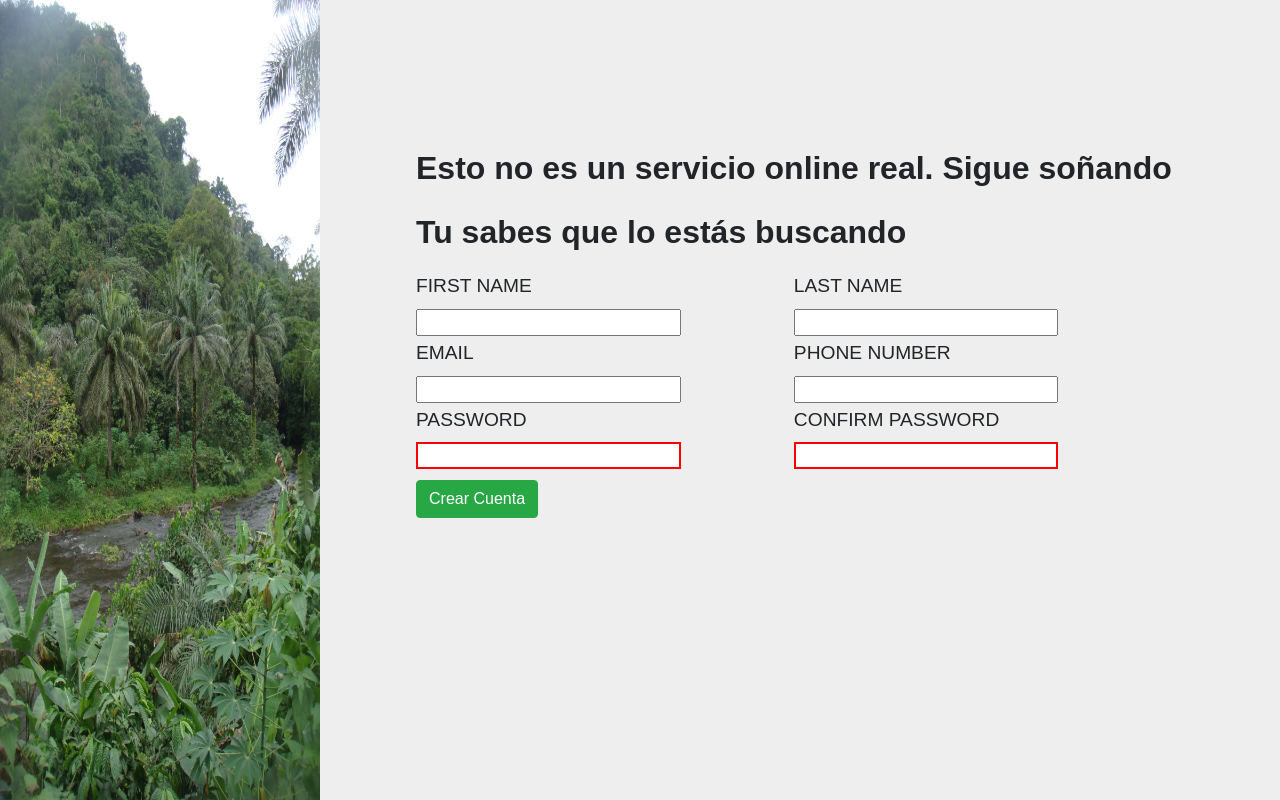
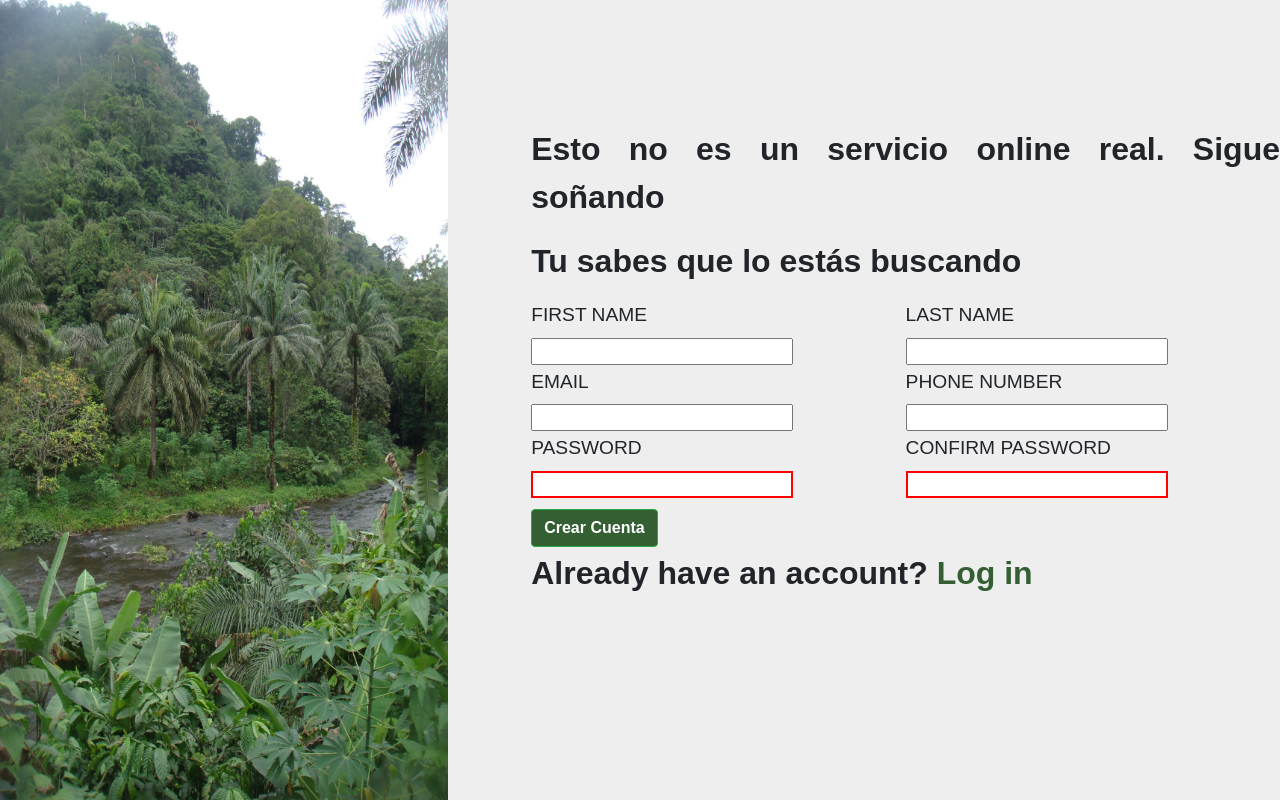
Before and after one commit to vikiii22/TheOdinProject, a plain HTML site: page proyecto-intermedio-formulario/index.html in a window 1280 px wide. Drawn offline with nearby package versions, Linux system fonts and the light colour scheme.

Commit message:
formulario

```diff
--- a/proyecto-intermedio-formulario/index.html
+++ b/proyecto-intermedio-formulario/index.html
@@ -35,7 +35,8 @@
                         <label class="la6">Confirm password</label>
                         <input class="inp6" type="password" required>
                     </form>
-                    <button type="button" class="btn btn-success">Crear Cuenta</button>
+                    <button type="button" class="btn btn-success" id="btn">Crear Cuenta</button>
+                    <p>Already have an account? <a href="https://www.google.es" id="log">Log in</span></p>
                 </div>
             </div>
         </div>
--- a/proyecto-intermedio-formulario/style.css
+++ b/proyecto-intermedio-formulario/style.css
@@ -12,7 +12,7 @@ html, body{
 
 .contenedor > .contenedor-imagen{
     display: flex;
-    flex: 0.25;
+    flex: 0.35;
     height: 100%;
     background-color: aqua;
 }
@@ -24,7 +24,7 @@ html, body{
 
 .contenedor > .contenedor-formulario{
     display: flex;
-    flex: 0.75;
+    flex: 0.65;
     background-color: rgb(238, 238, 238);
 }
 
@@ -95,3 +95,12 @@ html, body{
     grid-column: 2;
     grid-row: 1;
 }
+
+#btn{
+    background-color: rgb(51, 95, 51);
+    font-weight: bold;
+}
+
+#log{
+    color: rgb(51, 95, 51);
+}
```
